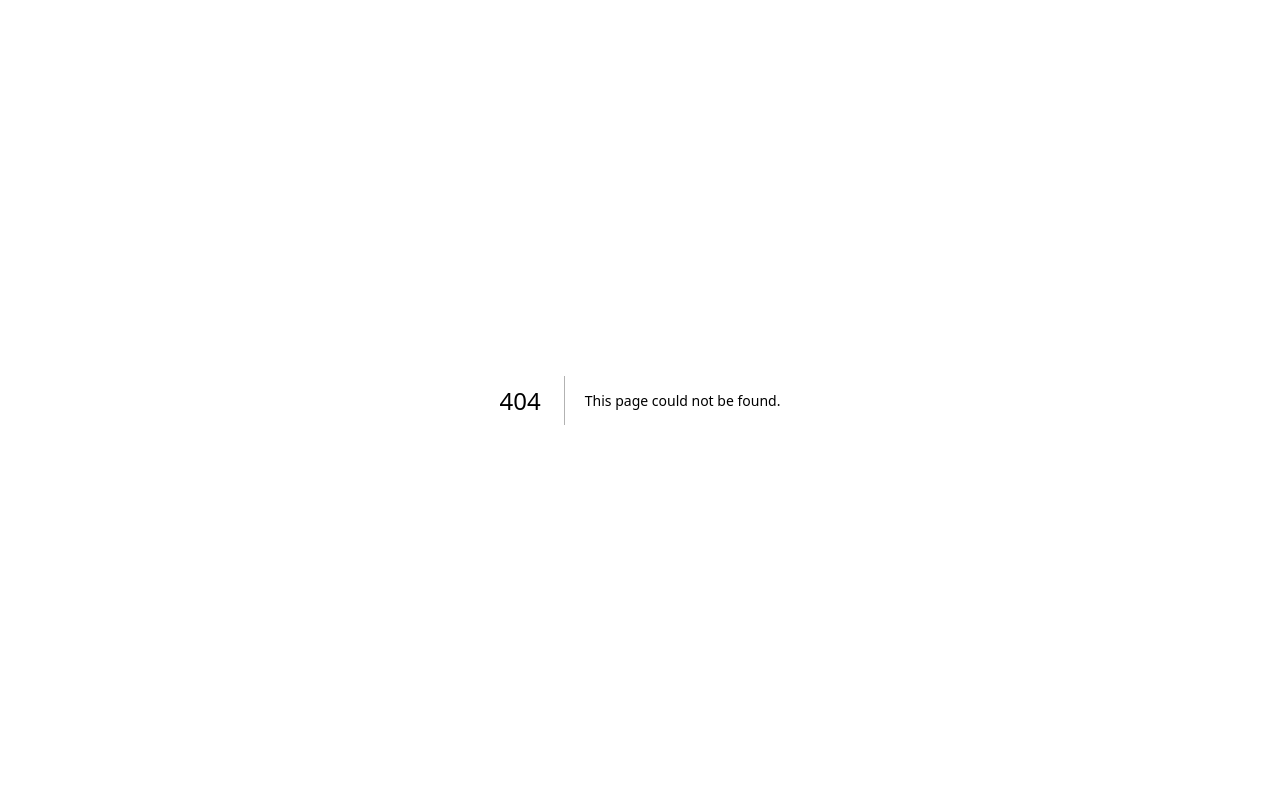
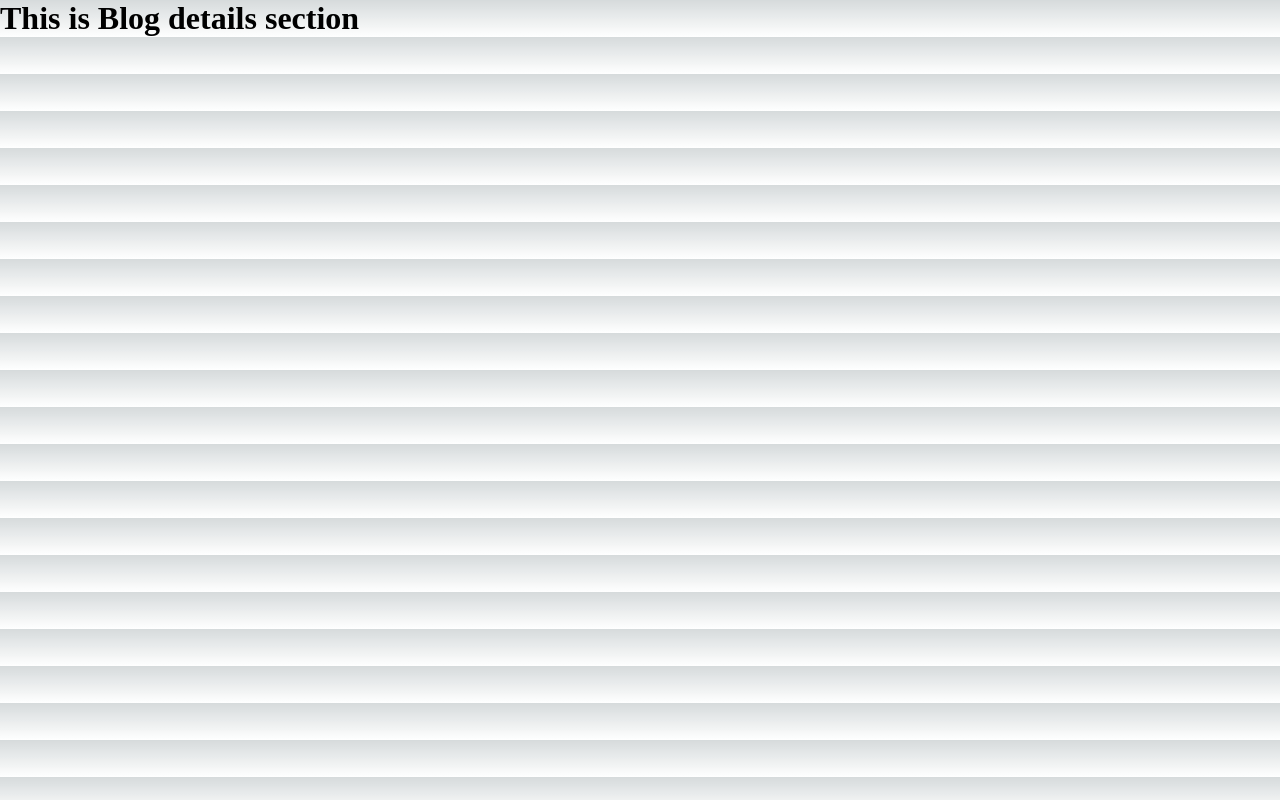
Before and after one commit to muhammad-jiku/jikmunn-blog, a Next.js app: page /blogs/add/ in a window 1280 px wide. Before the commit this address had no page. Built offline with nearby package versions, Linux system fonts and the light colour scheme.

Commit message:
blog details page added

```diff
--- /dev/null
+++ b/app/blogs/[slug]/page.jsx
@@ -0,0 +1,12 @@
+import BlogDetails from '@/src/components/Blogs/BlogDetails';
+import React from 'react';
+
+const BlogDetailsPage = () => {
+  return (
+    <div>
+      <BlogDetails />
+    </div>
+  );
+};
+
+export default BlogDetailsPage;
```
